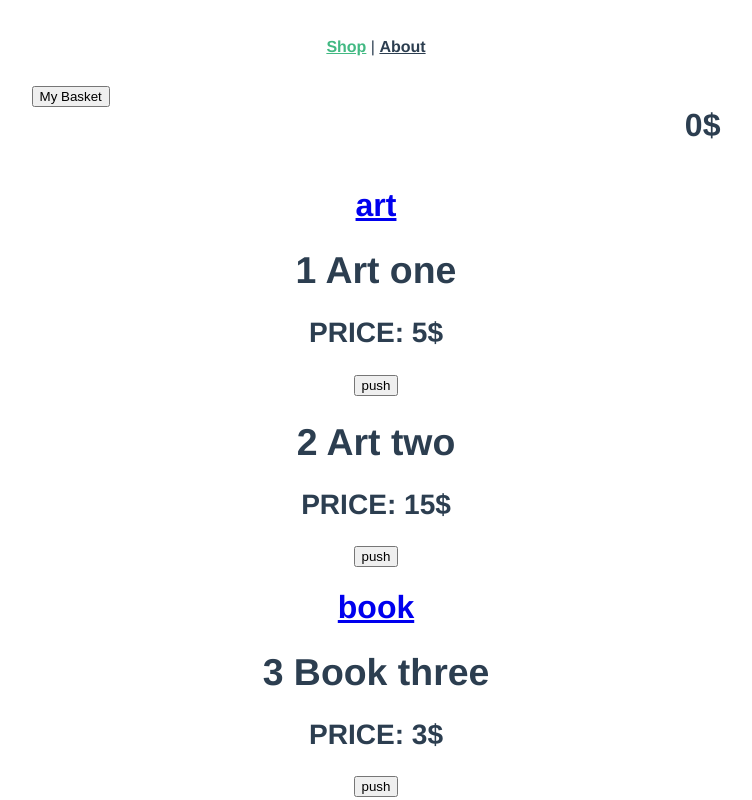
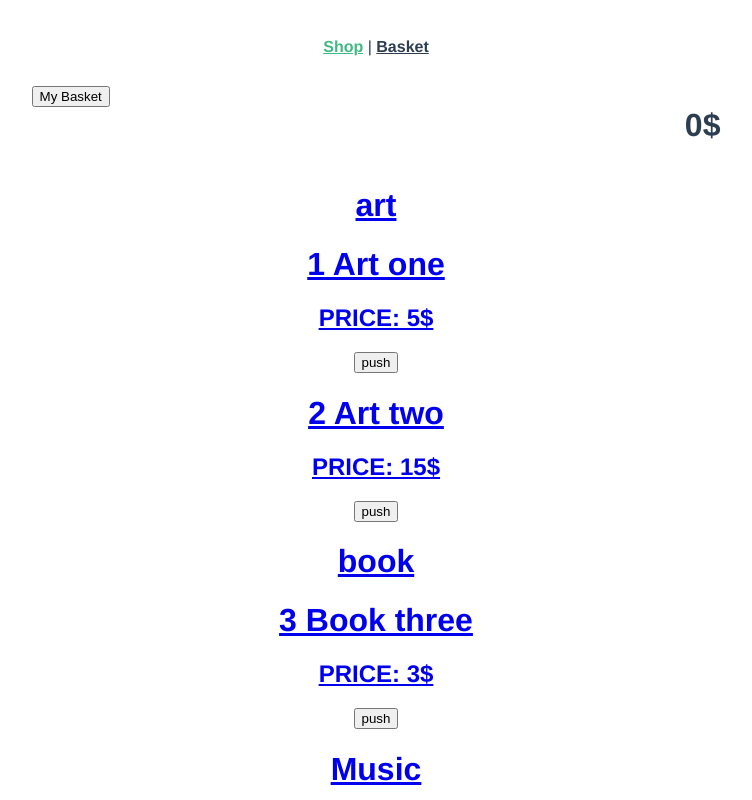
Before and after one commit to eugenekotovx/simple-shop-app, a Vue app: page /shop in a window 1280 px wide. Shown: the top 800 px of the page, without its empty margins (264-1016 px from the left). Built offline with nearby package versions, Linux system fonts and the light colour scheme.

Commit message:
add total products prop and ProductShow

```diff
--- a/src/App.vue
+++ b/src/App.vue
@@ -2,7 +2,7 @@
   <div id="app">
     <div id="nav">
       <router-link to="/shop">Shop</router-link> |
-      <router-link to="/about">About</router-link>
+      <router-link to="/basket">Basket</router-link>
     </div>
     <router-view/>
   </div>
--- a/src/components/Basket.vue
+++ b/src/components/Basket.vue
@@ -1,12 +1,10 @@
 <template>
   <div class="basket">
     <div class="basket__wrapper">
-      <button @click="openBusket= !openBusket" type="button" name="button">My Basket</button>
+      <button @click="openBusket=!openBusket" type="button" name="button">My Basket</button>
       <div v-if="openBusket">
-
-
-
-        <h2 v-for="(basketItem, index) in this.$store.state.basket"
+        <h2
+        v-for="(basketItem, index) in basket"
         :key="index"
         >
         <h2 v-if="basketItem.count != 0">
@@ -36,7 +34,7 @@ export default {
     }
   },
   computed: {
-    ...mapState(['basket', 'basketTotalPrice']),
+    ...mapState(['basket']),
     ...mapGetters(['basketTotalPrice'])
   },
   methods: {
--- a/src/components/ProductCard.vue
+++ b/src/components/ProductCard.vue
@@ -1,14 +1,19 @@
 <template lang="html">
   <div class="product-card -shadow">
+    <router-link :to="{ name: 'product-show', params: { id : product.id, product: product }}">
       <h1> {{ product.id}} {{ product.name }}</h1>
       <h2> PRICE: {{ product.price + '$' }}</h2>
       <span v-if="product.count">
-        in basket: <span>{{product.count}}</span>
+        in basket: <span>{{product.count}} </span>
+        <template v-if="product.total == 0">
+          <h2 class="sold-out"> SOLD OUT </h2>
+        </template>
       </span>
       <button :key="product.id"
-       @click="addProduct(product)" name="button" >
+       @click="addProduct(product)" :disabled="product.total == 0" name="button" >
          push
      </button>
+   </router-link>
   </div>
 </template>
 
@@ -23,10 +28,15 @@ export default {
   },
   methods: {
     ...mapActions(['addProduct'])
+  },
+  computed: {
+
   }
 }
 </script>
 
 <style lang="css" scoped >
-
+  .sold-out {
+    color: red;
+  }
 </style>
--- a/src/router/index.js
+++ b/src/router/index.js
@@ -2,6 +2,8 @@ import Vue from 'vue'
 import VueRouter from 'vue-router'
 import Home from '../views/Shop.vue'
 import CategoryShow from '../views/CategoryShow'
+import ProductShow from '../views/CategoryShow'
+
 Vue.use(VueRouter)
 
   const routes = [
@@ -17,12 +19,18 @@ Vue.use(VueRouter)
     props: true
   },
   {
-    path: '/about',
-    name: 'About',
+    path: '/shop/:category/:id',
+    name: 'product-show',
+    component: ProductShow,
+    props: true
+  },
+  {
+    path: '/basket',
+    name: 'Basket',
     // route level code-splitting
     // this generates a separate chunk (about.[hash].js) for this route
     // which is lazy-loaded when the route is visited.
-    component: () => import(/* webpackChunkName: "about" */ '../views/About.vue')
+    component: () => import(/* webpackChunkName: "about" */ '../views/BasketShow.vue')
   }
 ]
 
--- a/src/store/index.js
+++ b/src/store/index.js
@@ -8,29 +8,32 @@ export default new Vuex.Store({
     shop:[{
             category: 'art',
             products: [
-              { id: '1', name: 'Art one', price: 5, },
-              { id: '2', name: 'Art two', price: 15, }
+              { id: '1', name: 'Art one', price: 5, total: 7},
+              { id: '2', name: 'Art two', price: 15, total: 1}
             ]
           },
           {
             category: 'book',
             products: [
-              { id: '3', name: 'Book three', price: 3, }
+              { id: '3', name: 'Book three', price: 3, total: 5}
             ]
           },
           {
             category: 'Music',
             products: [
-              { id: '4', name: 'Music Album four', price: 3, }
+              { id: '4', name: 'Music Album four', price: 3, total: 5 }
             ]
           }],
     basket: [],
     basketCounter: 0,
-    basketTotalPrice: 0
+    basketTotalPrice: 0,
+    product: {}
   },
   mutations: {
     ADD_PRODUCT(state, item) {
+      if (item.total !== 0) {
         let multipleItem = state.basket.find(product => product.id == item.id)
+        item.total --
         if (multipleItem) {
           multipleItem.count++
           multipleItem.totalItemPrice = multipleItem.price * multipleItem.count
@@ -39,6 +42,7 @@ export default new Vuex.Store({
 
           Vue.set(item, 'count', 1)
           Vue.set(item, 'totalItemPrice', item.price)
+        }
       }
     },
     INCREMENT_COUNT(state, item) {
--- a/src/views/Shop.vue
+++ b/src/views/Shop.vue
@@ -7,9 +7,10 @@
             {{ category.category }}
         </h1>
        </router-link>
-      <h3 v-for="product in category.products"  :key="product.id">
+      <div v-for="product in category.products"  :key="product.id">
+
         <ProductCard :product="product"/>
-      </h3>
+      </div>
     </div>
 
   </div>
@@ -18,7 +19,7 @@
 
 <script>
 
-import {mapActions, mapState} from 'vuex'
+import { mapState} from 'vuex'
 import ProductCard from '@/components/ProductCard'
 import Basket from '@/components/Basket'
 
@@ -31,9 +32,6 @@ export default {
   computed: {
     ...mapState(['shop'])
   },
-  methods: {
-    ...mapActions(['addProduct']),
-  }
 }
 </script>
 <style media="screen">
```
Also changed, not shown: src/views/ProductShow.vue (added, +40 -0 lines), src/views/BasketShow.vue (renamed from src/views/About.vue). Lines whose indentation alone changed are shown as unchanged.
